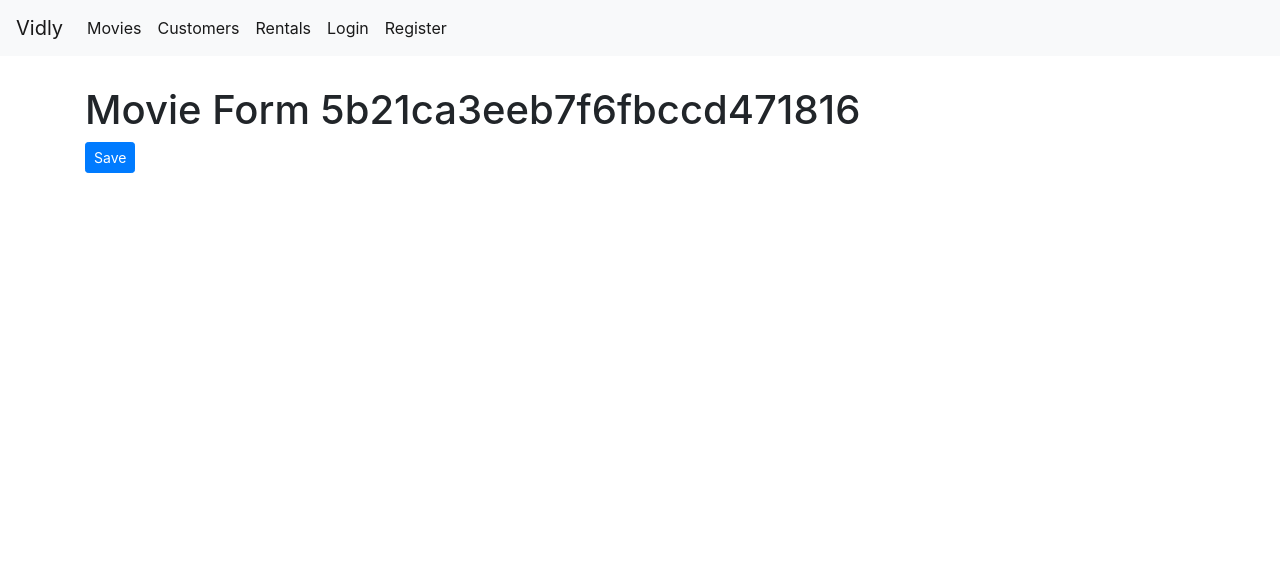
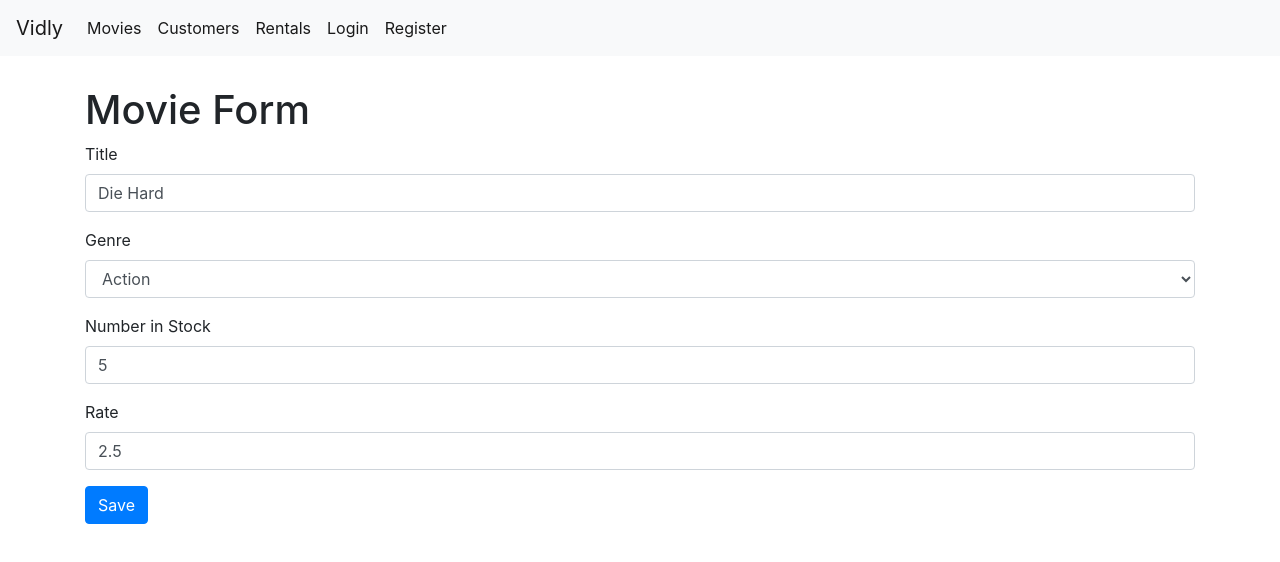
Before and after one commit to helgonaft/react-vidly, a React (Create React App) app: page /movies/5b21ca3eeb7f6fbccd471816 in a window 1280 px wide. Shown: the top 562 px of the page. Built offline with nearby package versions, Linux system fonts and the light colour scheme.

Commit message:
movie form

```diff
--- a/src/App.js
+++ b/src/App.js
@@ -6,9 +6,9 @@
 import Rentals from './components/rentals';
 import NavBar from './components/common/navBar';
 import NotFound from './components/notFound';
-import MovieDetails from './components/movieDetails';
 import LoginForm from './components/loginForm';
 import RegisterForm from './components/registerForm';
+import MovieForm from './components/movieForm';
 
 function App() {
   return (
@@ -20,7 +20,7 @@
           <Route path="/register" component={RegisterForm}></Route>
           <Route
             path="/movies/:id"
-            render={props => <MovieDetails {...props} />}
+            render={props => <MovieForm {...props} />}
           ></Route>
           <Route path="/movies" component={Movies}></Route>
           <Route path="/customers" component={Customers}></Route>
--- a/src/components/common/form.jsx
+++ b/src/components/common/form.jsx
@@ -1,6 +1,7 @@
 import React, { Component } from "react";
 import Joi from "joi-browser";
 import Input from "./input";
+import Select from "./select";
 
 class Form extends Component {
   state = {
@@ -50,10 +51,8 @@
     const errorMessage = this.validateProperty(input);
     if (errorMessage) errors[input.name] = errorMessage;
     else delete errors[input.name];
-
     const data = { ...this.state.data };
     data[input.name] = input.value;
-
     this.setState({ data, errors });
   };
 
@@ -82,6 +81,20 @@
       />
     );
   }
+
+  renderSelect(name, label, options) {
+    const { data, errors } = this.state;
+    return (
+      <Select
+        name={name}
+        value={data[name]}
+        label={label}
+        error={errors[name]}
+        optionsArray={options}
+        onChange={this.handleChange}
+      ></Select>
+    );
+  }
 }
 
 export default Form;
--- /dev/null
+++ b/src/components/common/select.jsx
@@ -0,0 +1,24 @@
+import React from "react";
+
+const Select = ({ name, label, optionsArray, error, ...rest }) => {
+  let options;
+  if (optionsArray.length >= 1) {
+    options = optionsArray.map(data => (
+      <option key={data._id} value={data._id}>
+        {data.name}
+      </option>
+    ));
+  }
+
+  return (
+    <div className="form-group">
+      <label htmlFor={name}>{label}</label>
+      <select {...rest} className="form-control" id={name} name={name}>
+        {options}
+      </select>
+      {error && <div className="alert alert-danger">{error}</div>}
+    </div>
+  );
+};
+
+export default Select;
--- /dev/null
+++ b/src/components/movieForm.jsx
@@ -0,0 +1,84 @@
+import React from "react";
+import Form from "./common/form";
+import Joi from "joi-browser";
+import { getGenres } from "../services/fakeGenreService";
+import { getMovie, saveMovie } from "../services/fakeMovieService";
+
+class MovieForm extends Form {
+  state = {
+    data: {
+      title: "",
+      genreId: "",
+      numberInStock: "",
+      dailyRentalRate: ""
+    },
+    genres: [],
+    errors: {}
+  };
+
+  schema = {
+    _id: Joi.string(),
+    title: Joi.string()
+      .required()
+      .label("Title"),
+    genreId: Joi.string()
+      .required()
+      .label("Genre"),
+    numberInStock: Joi.number()
+      .required()
+      .min(0)
+      .max(100)
+      .label("Number in Stock"),
+    dailyRentalRate: Joi.number()
+      .required()
+      .min(0)
+      .max(10)
+      .label("Daily Rental Rate")
+  };
+
+  componentDidMount() {
+    const genres = getGenres();
+    this.setState({ genres });
+
+    const movieId = this.props.match.params.id;
+    console.log(this.props.match.params);
+    if (movieId === "new") return;
+
+    const movie = getMovie(movieId);
+    if (!movie) return this.props.history.replace("/not-found");
+
+    this.setState({ data: this.mapToViewModel(movie) });
+  }
+
+  mapToViewModel(movie) {
+    return {
+      _id: movie._id,
+      title: movie.title,
+      genreId: movie.genre._id,
+      numberInStock: movie.numberInStock,
+      dailyRentalRate: movie.dailyRentalRate
+    };
+  }
+
+  doSubmit = () => {
+    saveMovie(this.state.data);
+    this.props.history.push("/movies");
+  };
+
+  render() {
+    return (
+      <div>
+        <h1>Movie Form</h1>
+        <form onSubmit={this.handleSubmit}>
+          {this.renderInput("title", "Title")}
+          {this.renderSelect("genreId", "Genre", this.state.genres)}
+          {this.renderInput("numberInStock", "Number in Stock", "number")}
+          {this.renderInput("dailyRentalRate", "Rate", "number")}
+          {this.renderButton("Save")}
+        </form>
+      </div>
+    );
+  }
+}
+
+export default MovieForm;
--- a/src/components/movies.jsx
+++ b/src/components/movies.jsx
@@ -6,6 +6,7 @@
 import { getGenres } from "../services/fakeGenreService";
 import MoviesTable from "./moviesTable";
 import _ from "lodash";
+import { Link } from "react-router-dom";
 
 class Movies extends Component {
   state = {
@@ -95,6 +96,13 @@
             ></ListGroup>
           </div>
           <div className="col">
+            <Link
+              to="/movies/new"
+              className="btn btn-primary"
+              style={{ marginBottom: 20 }}
+            >
+              New Movie
+            </Link>
             <MoviesTable
               movies={movies}
               sortColumn={sortColumn}
--- a/src/components/registerForm.jsx
+++ b/src/components/registerForm.jsx
@@ -1,4 +1,4 @@
-import React, { Component } from "react";
+import React from "react";
 import Joi from "joi-browser";
 import Form from "./common/form";
 
--- a/src/services/fakeMovieService.js
+++ b/src/services/fakeMovieService.js
@@ -77,13 +77,13 @@
 
 export function saveMovie(movie) {
   let movieInDb = movies.find(m => m._id === movie._id) || {};
-  movieInDb.name = movie.name;
+  movieInDb.title = movie.title;
   movieInDb.genre = genresAPI.genres.find(g => g._id === movie.genreId);
   movieInDb.numberInStock = movie.numberInStock;
   movieInDb.dailyRentalRate = movie.dailyRentalRate;
 
   if (!movieInDb._id) {
-    movieInDb._id = Date.now();
+    movieInDb._id = Date.now().toString();
     movies.push(movieInDb);
   }
 
```
